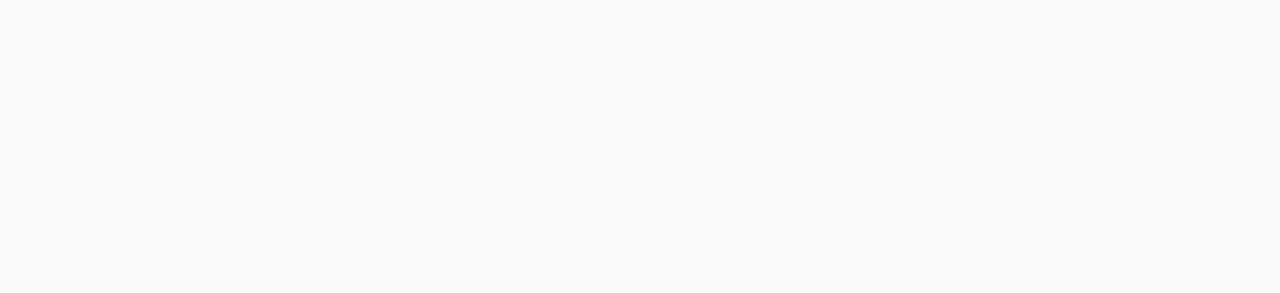
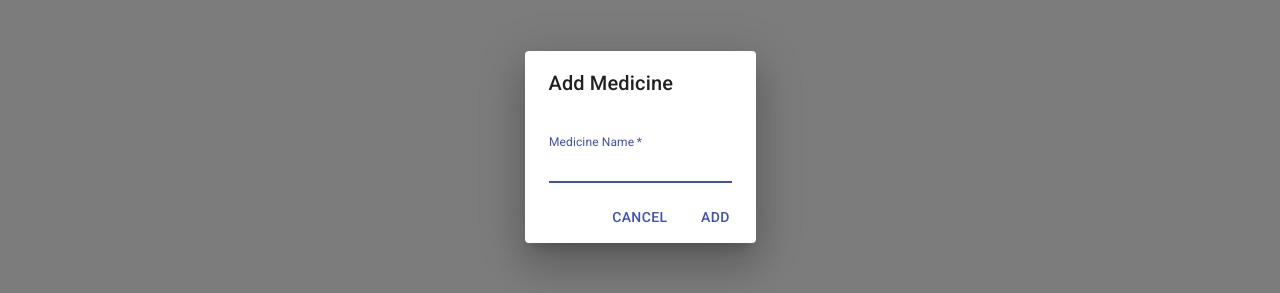
Before and after one commit to MarquisLP/pharma-la-cart, a React (Create React App) app in the folder react/: page /pharmacist/dashboard in a window 1280 px wide. Both pictures are taken after a click on the button "Add a new medicine". Shown: the part 253-546 px from the top of the page. Built offline with nearby package versions, Linux system fonts and the light colour scheme; no server answers.

Commit message:
Create layout for Add Medicine dialog

```diff
--- /dev/null
+++ b/react/src/components/pharmacist/AddMedicineDialog.js
@@ -0,0 +1,49 @@
+import React from 'react'
+import { Dialog, DialogTitle, DialogContent, DialogActions, TextField, Button } from '@material-ui/core'
+
+class AddMedicineDialog extends React.Component {
+  constructor(props) {
+    super(props)
+  }
+
+  render() {
+    this.open = this.props.open
+    this.onClose = this.props.onClose
+
+    return (
+      <Dialog
+        open={this.open}
+        onClose={this.onClose}
+      >
+        <DialogTitle>
+          Add Medicine
+        </DialogTitle>
+        <form>
+          <DialogContent>
+            <TextField
+              required
+              autoFocus
+              label='Medicine Name'
+            />
+          </DialogContent>
+          <DialogActions>
+            <Button
+              color='primary'
+              onClick={this.onClose}
+            >
+              CANCEL
+            </Button>
+            <Button
+              color='primary'
+              type='submit'
+            >
+              ADD
+            </Button>
+          </DialogActions>
+        </form>
+      </Dialog>
+    )
+  }
+}
+
+export default AddMedicineDialog
--- a/react/src/components/pharmacist/MedicineList.js
+++ b/react/src/components/pharmacist/MedicineList.js
@@ -3,6 +3,7 @@
 import { Healing as MedicineIcon, Add as AddMedicineIcon } from '@material-ui/icons'
 import { withRouter } from 'react-router-dom'
 import axios from 'axios'
+import AddMedicineDialog from './AddMedicineDialog'
 
 const apiUrl = ''
 
@@ -13,11 +14,14 @@
     this.history = this.props.history
 
     this.state = {
-      medicines: []
+      medicines: [],
+      addDialogIsOpen: false
     }
 
     this.fetchMedicines = this.fetchMedicines.bind(this)
     this.handleViewMedicineButtonClick = this.handleViewMedicineButtonClick.bind(this)
+    this.handleClickOpenAddDialogButton = this.handleClickOpenAddDialogButton.bind(this)
+    this.handleCloseAddDialog = this.handleCloseAddDialog.bind(this)
   }
 
   componentDidMount() {
@@ -39,6 +43,18 @@
 
   handleViewMedicineButtonClick(medicineId) {
     this.history.push(`${apiUrl}/api/medicines/${medicineId}`)
+  }
+
+  handleClickOpenAddDialogButton(e) {
+    this.setState({
+      addDialogIsOpen: true
+    })
+  }
+
+  handleCloseAddDialog() {
+    this.setState({
+      addDialogIsOpen: false
+    })
   }
 
   render() {
@@ -117,7 +133,9 @@
                 <Tooltip
                   title='Add a new medicine'
                 >
-                  <IconButton>
+                  <IconButton
+                    onClick={this.handleClickOpenAddDialogButton}
+                  >
                     <AddMedicineIcon
                       color='primary'
                     />
@@ -127,6 +145,10 @@
             </Grid>
           </CardActions>
         </Card>
+        <AddMedicineDialog
+          open={this.state.addDialogIsOpen}
+          onClose={this.handleCloseAddDialog}
+        />
       </>
     )
   }
```
